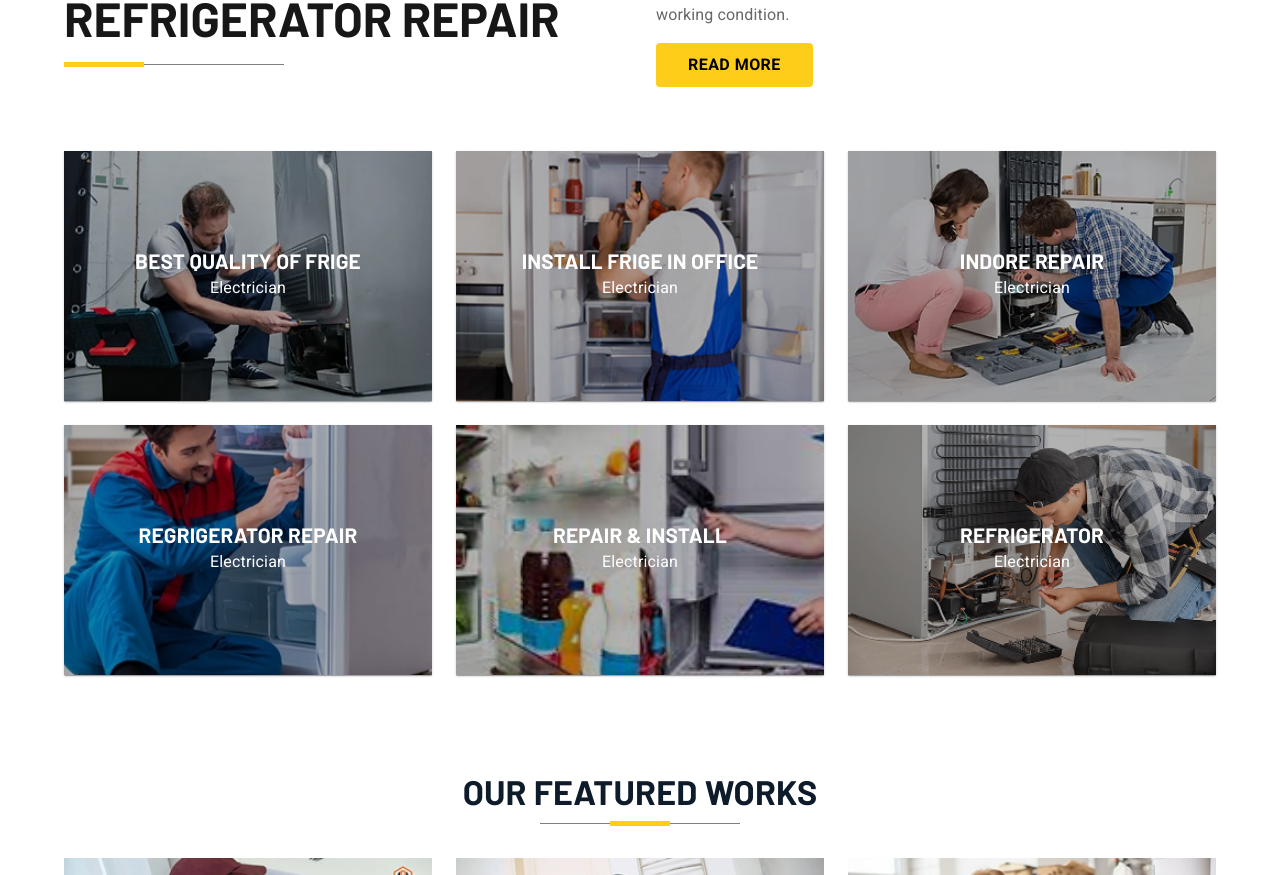
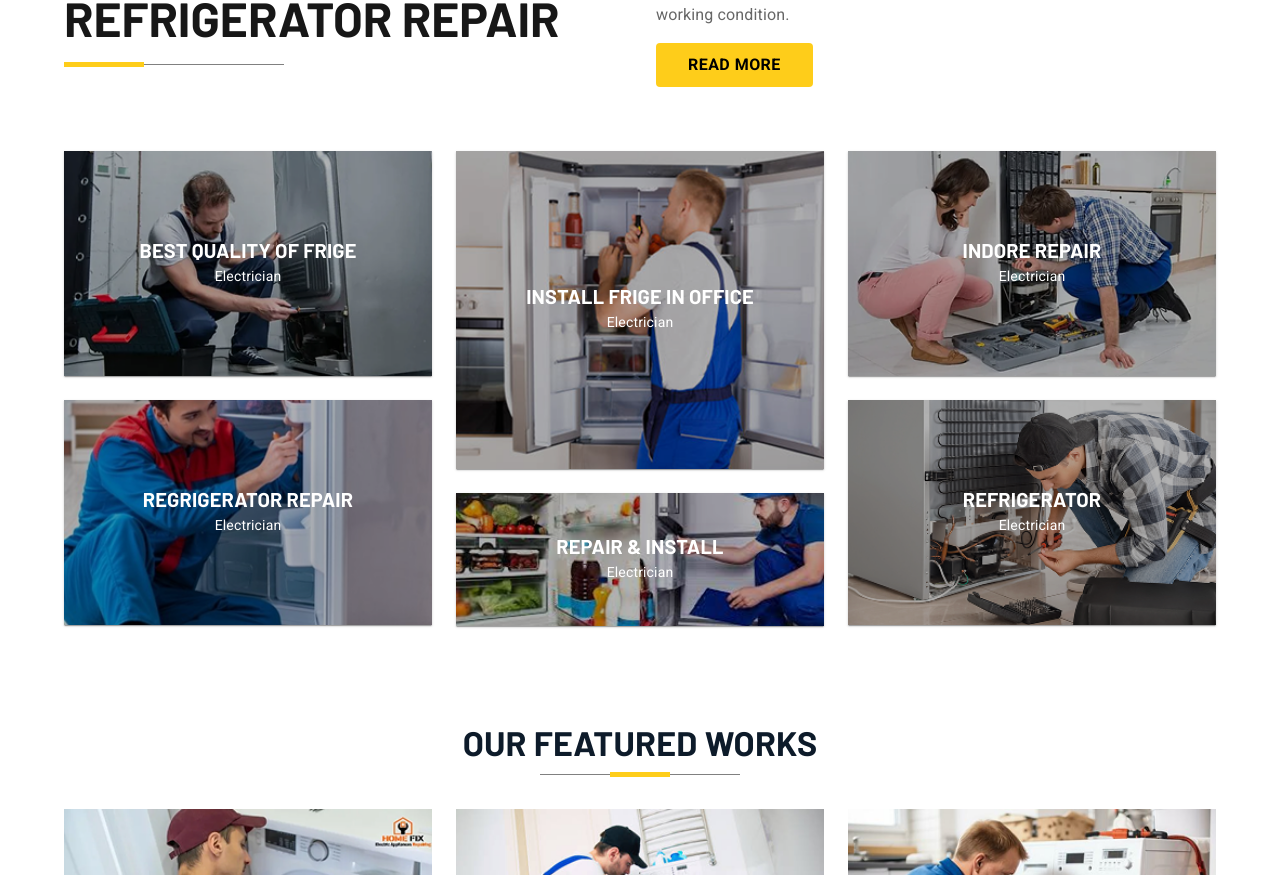
Before and after one commit to Dax-savani/khalid_appliance_repair, a Next.js app: page / in a window 1280 px wide. Shown: the part 2063-2938 px from the top of the page. Built offline with nearby package versions, Linux system fonts and the light colour scheme.

Commit message:
home complet

```diff
--- a/src/components/Home/RefrigeratorRepair.js
+++ b/src/components/Home/RefrigeratorRepair.js
@@ -1,20 +1,11 @@
 import React from "react";
 import { Container, Grid, Box, Typography, Button, Card, CardMedia, CardContent } from "@mui/material";
-import Electrician1 from '../../assets/images/home/Electrician1.png'
-import Electrician2 from '../../assets/images/home/Electrician2.png'
-import Electrician3 from '../../assets/images/home/Electrician3.png'
-import Electrician4 from '../../assets/images/home/Electrician4.png'
-import Electrician5 from '../../assets/images/home/Electrician5.png'
-import Electrician6 from '../../assets/images/home/Electrician6.png'
-
-const services = [
-    { title: "BEST QUALITY OF FRIGE", image: Electrician1 },
-    { title: "INSTALL FRIGE IN OFFICE", image: Electrician2 },
-    { title: "INDORE REPAIR", image: Electrician3 },
-    { title: "REGRIGERATOR REPAIR", image: Electrician4 },
-    { title: "REPAIR & INSTALL", image: Electrician5 },
-    { title: "REFRIGERATOR", image: Electrician6 },
-];
+import Electrician1 from '../../assets/images/home/Electrician1.png';
+import Electrician2 from '../../assets/images/home/Electrician2.png';
+import Electrician3 from '../../assets/images/home/Electrician3.png';
+import Electrician4 from '../../assets/images/home/Electrician4.png';
+import Electrician5 from '../../assets/images/home/Electrician5.png';
+import Electrician6 from '../../assets/images/home/Electrician6.png';
 
 const RefrigeratorRepair = () => {
     return (
@@ -33,9 +24,9 @@ const RefrigeratorRepair = () => {
                     <Box>
                         <Typography variant="body1" color="textSecondary" sx={{ fontSize: "1rem", lineHeight: 1.6 }} >
                             At [Your Company Name], we take pride in being your trusted partner for reliable and affordable fridge repair services.
-                            With years of experience and a team of skilled technicians. we are committed to restoring your refrigerator to perfect working condition.
+                            With years of experience and a team of skilled technicians, we are committed to restoring your refrigerator to perfect working condition.
                         </Typography>
-                        <Typography variant="body1" color="textSecondary" sx={{ fontSize: "1rem", lineHeight: 1.6, mt: 2, mr:12 }} >
+                        <Typography variant="body1" color="textSecondary" sx={{ fontSize: "1rem", lineHeight: 1.6, mt: 2, mr: 12 }}>
                             We are committed to restoring your refrigerator to perfect working condition.
                         </Typography>
                         <Button
@@ -46,7 +37,8 @@ const RefrigeratorRepair = () => {
                                 fontWeight: "bold",
                                 px: 4,
                                 py: 1,
-                                fontSize: "1rem", boxShadow: 'none',
+                                fontSize: "1rem",
+                                boxShadow: 'none',
                                 '&:hover': { backgroundColor: "black", color: "#FECD1A" },
                                 mt: 2
                             }}
@@ -57,13 +49,113 @@ const RefrigeratorRepair = () => {
                 </Grid>
             </Grid>
 
+            {/* Manually Defined Cards Without Using .map() */}
             <Grid container spacing={3} sx={{ marginTop: "40px" }}>
-                {services.map((service, index) => (
-                    <Grid item xs={12} sm={6} md={4} key={index}>
-                        <Card sx={{ position: "relative", borderRadius: "0px", overflow: "hidden" }}>
-                            <CardMedia component="img" height="250" image={service.image.src} alt={service.title} />
-                            <CardContent
-                                sx={{
+                {/* Card 1 */}
+                <Grid item xs={12} sm={6} md={4}>
+                    <Card sx={{ position: "relative", borderRadius: "0px", overflow: "hidden" }}>
+                        <CardMedia component="img" height="225" image={Electrician1.src} alt="BEST QUALITY OF FRIGE" />
+                        <CardContent sx={{
+                            position: "absolute",
+                            top: 0,
+                            left: 0,
+                            width: "100%",
+                            height: "100%",
+                            display: "flex",
+                            flexDirection: "column",
+                            justifyContent: "center",
+                            alignItems: "center",
+                            backgroundColor: "rgba(0,0,0,0.3)",
+                            color: "white",
+                            transition: "all 0.3s ease",
+                            textAlign: "center",
+                            '&:hover': { color: "#FECD1A", backgroundColor: "rgba(0,0,0,0.6)" }
+                        }}>
+                            <Typography variant="h6" fontWeight="bold">BEST QUALITY OF FRIGE</Typography>
+                            <Typography variant="body2">Electrician</Typography>
+                        </CardContent>
+                    </Card>
+
+                    <Card sx={{ position: "relative", borderRadius: "0px", overflow: "hidden", mt: 3 }}>
+                        <CardMedia component="img" height="225" image={Electrician4.src} alt="REGRIGERATOR REPAIR" />
+                        <CardContent sx={{
+                            position: "absolute",
+                            top: 0,
+                            left: 0,
+                            width: "100%",
+                            height: "100%",
+                            display: "flex",
+                            flexDirection: "column",
+                            justifyContent: "center",
+                            alignItems: "center",
+                            backgroundColor: "rgba(0,0,0,0.3)",
+                            color: "white",
+                            transition: "all 0.3s ease",
+                            textAlign: "center",
+                            '&:hover': { color: "#FECD1A", backgroundColor: "rgba(0,0,0,0.6)" }
+                        }}>
+                            <Typography variant="h6" fontWeight="bold">REGRIGERATOR REPAIR</Typography>
+                            <Typography variant="body2">Electrician</Typography>
+                        </CardContent>
+                    </Card>
+                </Grid>
+
+                {/* Card 2 */}
+                <Grid item xs={12} sm={6} md={4}>
+                    <Card sx={{ position: "relative", borderRadius: "0px", overflow: "hidden" }}>
+                        <CardMedia component="img" height="318" image={Electrician2.src} alt="INSTALL FRIGE IN OFFICE" />
+                        <CardContent sx={{
+                            position: "absolute",
+                            top: 0,
+                            left: 0,
+                            width: "100%",
+                            height: "100%",
+                            display: "flex",
+                            flexDirection: "column",
+                            justifyContent: "center",
+                            alignItems: "center",
+                            backgroundColor: "rgba(0,0,0,0.3)",
+                            color: "white",
+                            transition: "all 0.3s ease",
+                            textAlign: "center",
+                            '&:hover': { color: "#FECD1A", backgroundColor: "rgba(0,0,0,0.6)" }
+                        }}>
+                            <Typography variant="h6" fontWeight="bold">INSTALL FRIGE IN OFFICE</Typography>
+                            <Typography variant="body2">Electrician</Typography>
+                        </CardContent>
+                    </Card>
+
+                    <Card sx={{ position: "relative", borderRadius: "0px", overflow: "hidden", mt: 3 }}>
+                        <CardMedia component="img" height="133" image={Electrician5.src} alt="REGRIGERATOR REPAIR" />
+                        <CardContent sx={{
+                            position: "absolute",
+                            top: 0,
+                            left: 0,
+                            width: "100%",
+                            height: "100%",
+                            display: "flex",
+                            flexDirection: "column",
+                            justifyContent: "center",
+                            alignItems: "center",
+                            backgroundColor: "rgba(0,0,0,0.3)",
+                            color: "white",
+                            transition: "all 0.3s ease",
+                            textAlign: "center",
+                            '&:hover': { color: "#FECD1A", backgroundColor: "rgba(0,0,0,0.6)" }
+                        }}>
+                            <Typography variant="h6" fontWeight="bold">REPAIR & INSTALL</Typography>
+                            <Typography variant="body2">Electrician</Typography>
+                        </CardContent>
+                    </Card>
+                </Grid>
+
+                {/* Card 3 */}
+                <Grid item xs={12} sm={12} md={4}>
+                    <Grid container spacing={3}>
+                        <Grid item xs={12} sm={6} md={12}>
+                            <Card sx={{ position: "relative", borderRadius: "0px", overflow: "hidden" }}>
+                                <CardMedia component="img" height="225" image={Electrician3.src} alt="INDORE REPAIR" />
+                                <CardContent sx={{
                                     position: "absolute",
                                     top: 0,
                                     left: 0,
@@ -78,16 +170,38 @@ const RefrigeratorRepair = () => {
                                     transition: "all 0.3s ease",
                                     textAlign: "center",
                                     '&:hover': { color: "#FECD1A", backgroundColor: "rgba(0,0,0,0.6)" }
-                                }}
-                            >
-                                <Typography variant="h6" fontWeight="bold" sx={{ fontSize: "1.3rem" }}>
-                                    {service.title}
-                                </Typography>
-                                <Typography variant="body2" sx={{ fontSize: "1rem" }}>Electrician</Typography>
-                            </CardContent>
-                        </Card>
+                                }}>
+                                    <Typography variant="h6" fontWeight="bold">INDORE REPAIR</Typography>
+                                    <Typography variant="body2">Electrician</Typography>
+                                </CardContent>
+                            </Card>
+                        </Grid>
+                        <Grid item xs={12} sm={6} md={12}>
+                            <Card sx={{ position: "relative", borderRadius: "0px", overflow: "hidden"}}>
+                                <CardMedia component="img" height="225" image={Electrician6.src} alt="REGRIGERATOR REPAIR" />
+                                <CardContent sx={{
+                                    position: "absolute",
+                                    top: 0,
+                                    left: 0,
+                                    width: "100%",
+                                    height: "100%",
+                                    display: "flex",
+                                    flexDirection: "column",
+                                    justifyContent: "center",
+                                    alignItems: "center",
+                                    backgroundColor: "rgba(0,0,0,0.3)",
+                                    color: "white",
+                                    transition: "all 0.3s ease",
+                                    textAlign: "center",
+                                    '&:hover': { color: "#FECD1A", backgroundColor: "rgba(0,0,0,0.6)" }
+                                }}>
+                                    <Typography variant="h6" fontWeight="bold">REFRIGERATOR</Typography>
+                                    <Typography variant="body2">Electrician</Typography>
+                                </CardContent>
+                            </Card>
+                        </Grid>
                     </Grid>
-                ))}
+                </Grid>
             </Grid>
         </Container>
     );
```
